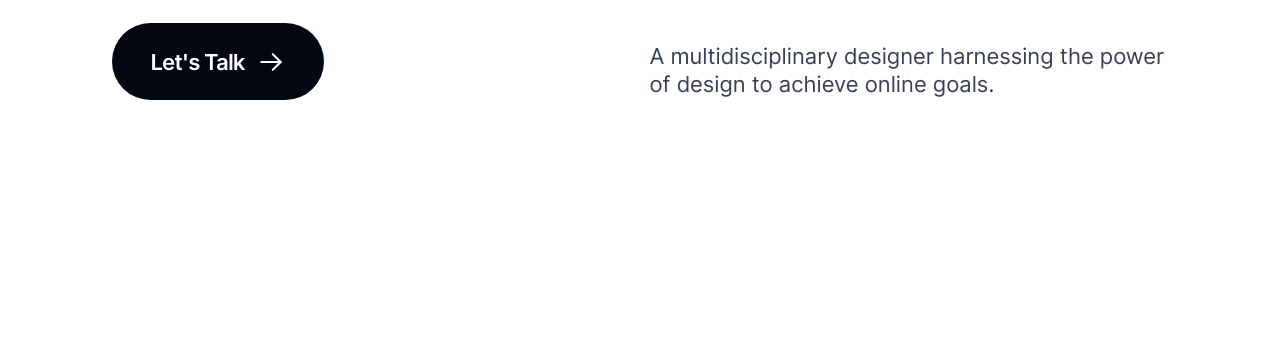
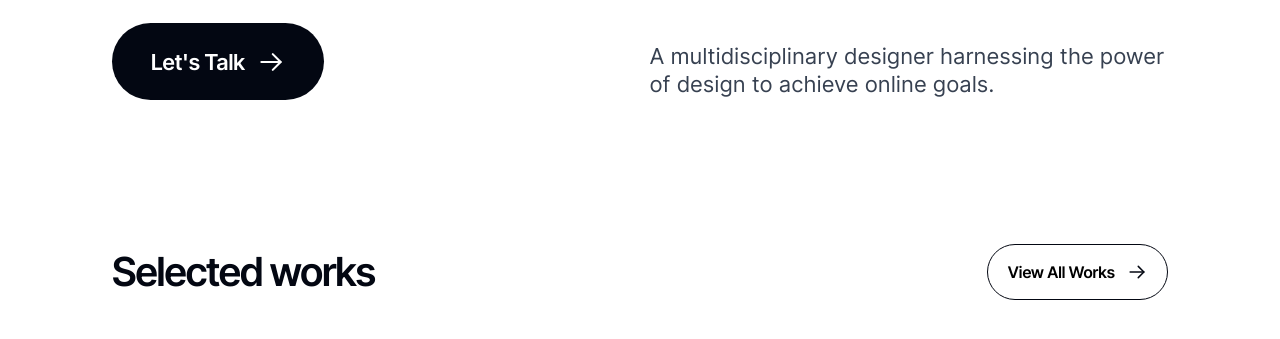
Before and after one commit to sherlockmac/frontend, a plain HTML site: page 04-showcasy/index.html in a window 1280 px wide. Shown: the part 557-896 px from the top of the page. Before the commit the page ends 800 px from the top, so only its background shows below. Drawn offline with Linux system fonts and the light colour scheme.

Commit message:
feat: inital works section

```diff
--- a/04-showcasy/index.html
+++ b/04-showcasy/index.html
@@ -55,6 +55,21 @@
                 <p>A multidisciplinary designer harnessing the power of design to achieve online goals.</p>
             </div>
         </section>
+        <section id="works">
+            <header>
+                <h2>Selected works</h2>
+                <button>
+                    View All Works
+                    <svg width="20" height="20" viewBox="0 0 20 20" fill="none" xmlns="http://www.w3.org/2000/svg">
+                        <path d="M3.125 10H16.875" stroke="#030712" stroke-width="1.5" stroke-linecap="round" stroke-linejoin="round"/>
+                        <path d="M11.25 4.375L16.875 10L11.25 15.625" stroke="#030712" stroke-width="1.5" stroke-linecap="round" stroke-linejoin="round"/>
+                        </svg>
+                </button>
+            </header>
+            <div id="cards">
+
+            </div>
+        </section>
     </main>
 </body>
 </html>
--- a/04-showcasy/style.css
+++ b/04-showcasy/style.css
@@ -66,6 +66,12 @@ h1 {
     letter-spacing: -2px;
 }
 
+h2 {
+    font-weight: 600;
+    font-size: 40px;
+    letter-spacing: -1px;
+}
+
 button {
     display: flex;
     align-items: center;
@@ -78,6 +84,7 @@ button {
     border: 1px solid #030712;
     border-radius: 100px;
     background-color: transparent;
+    cursor: pointer;
 }
 
 header {
@@ -97,7 +104,7 @@ header {
     height: 48px;
 }
 
-#hero {
+#hero, #works {
     padding: 72px 0;
 }
 
@@ -141,3 +148,11 @@ header {
     letter-spacing: 1px;
     line-height: 28px;
 }
+
+#works header {
+    padding: 0;
+}
+
+#works button {
+    padding: 16px 20px;
+}
```
